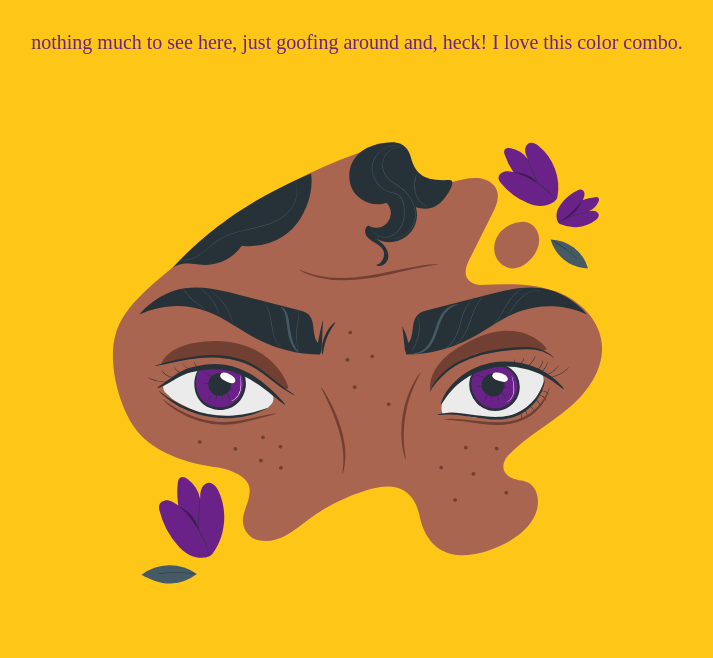
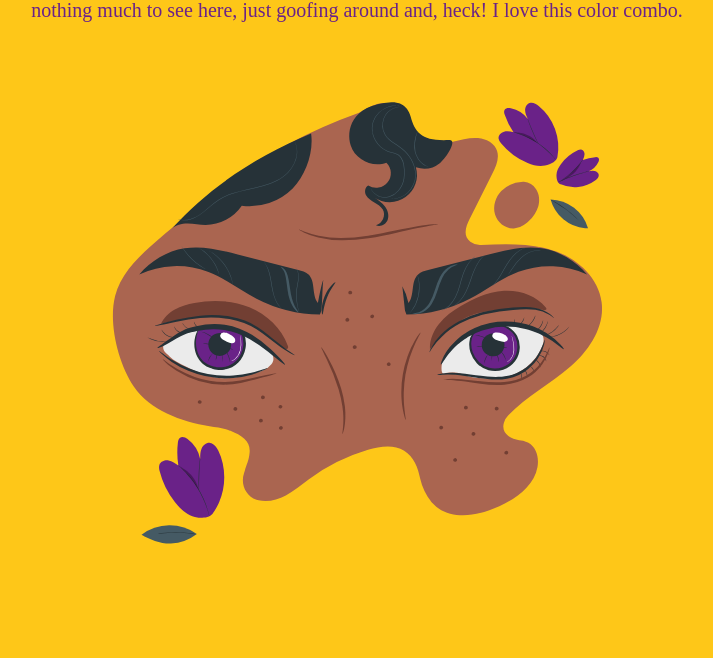
Before and after one commit to meedayyyyy/kromate-s-assignments, a plain HTML site: page index.html in a window 1280 px wide. Shown: the part 262-920 px from the top of the page, without its empty margins (283-996 px from the left). Drawn offline with Linux system fonts and the light colour scheme; a web font is replaced by a local one.

```diff
--- a/hello.css
+++ b/hello.css
@@ -26,7 +26,7 @@ body{
     line-height: 32px;
     font-family: 'Londrina solid';
     font-weight: 400;
-    margin: 48px auto;
+    margin: 16px 0 40px 0;
     text-align: center;
 
 
```
